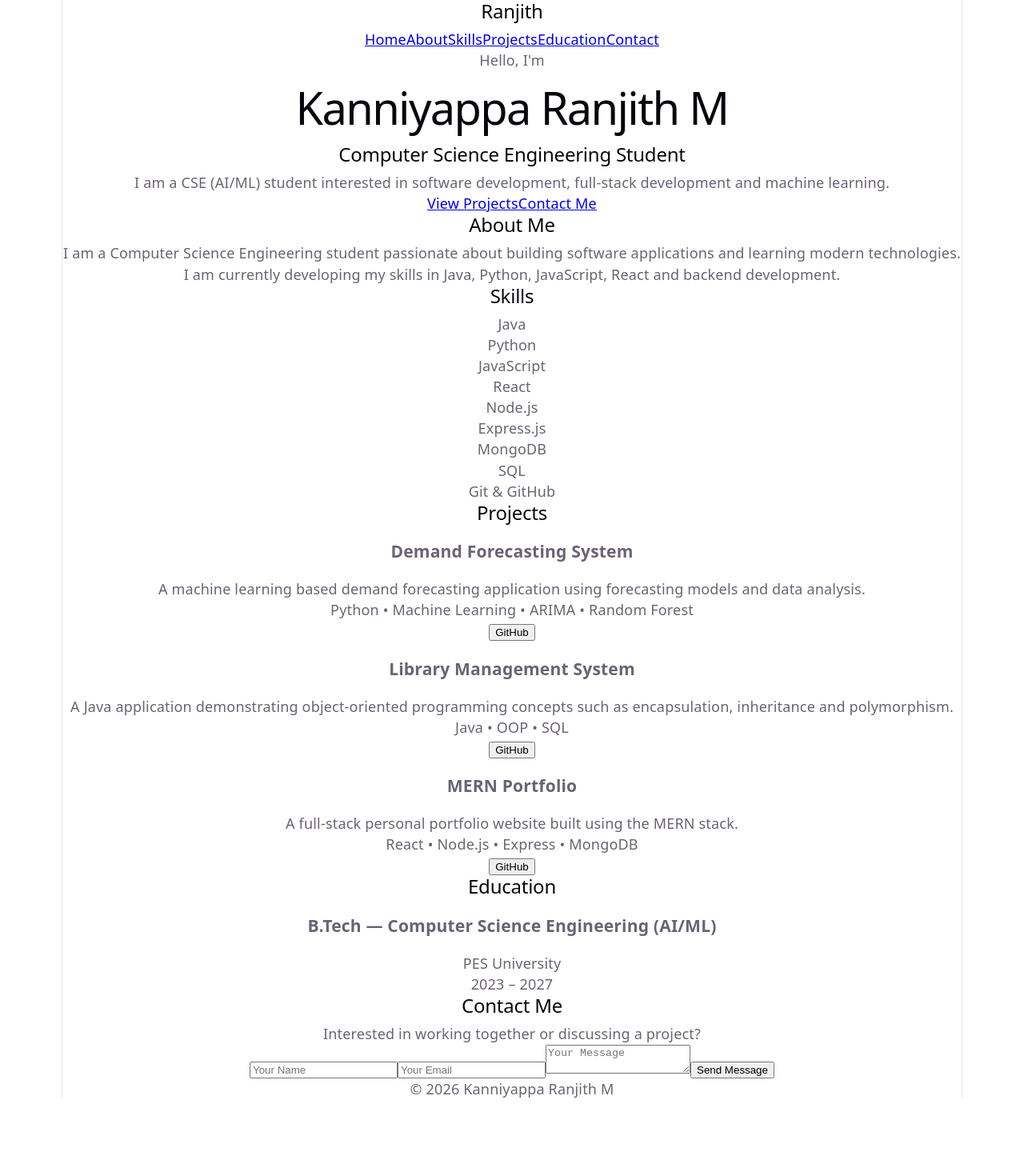
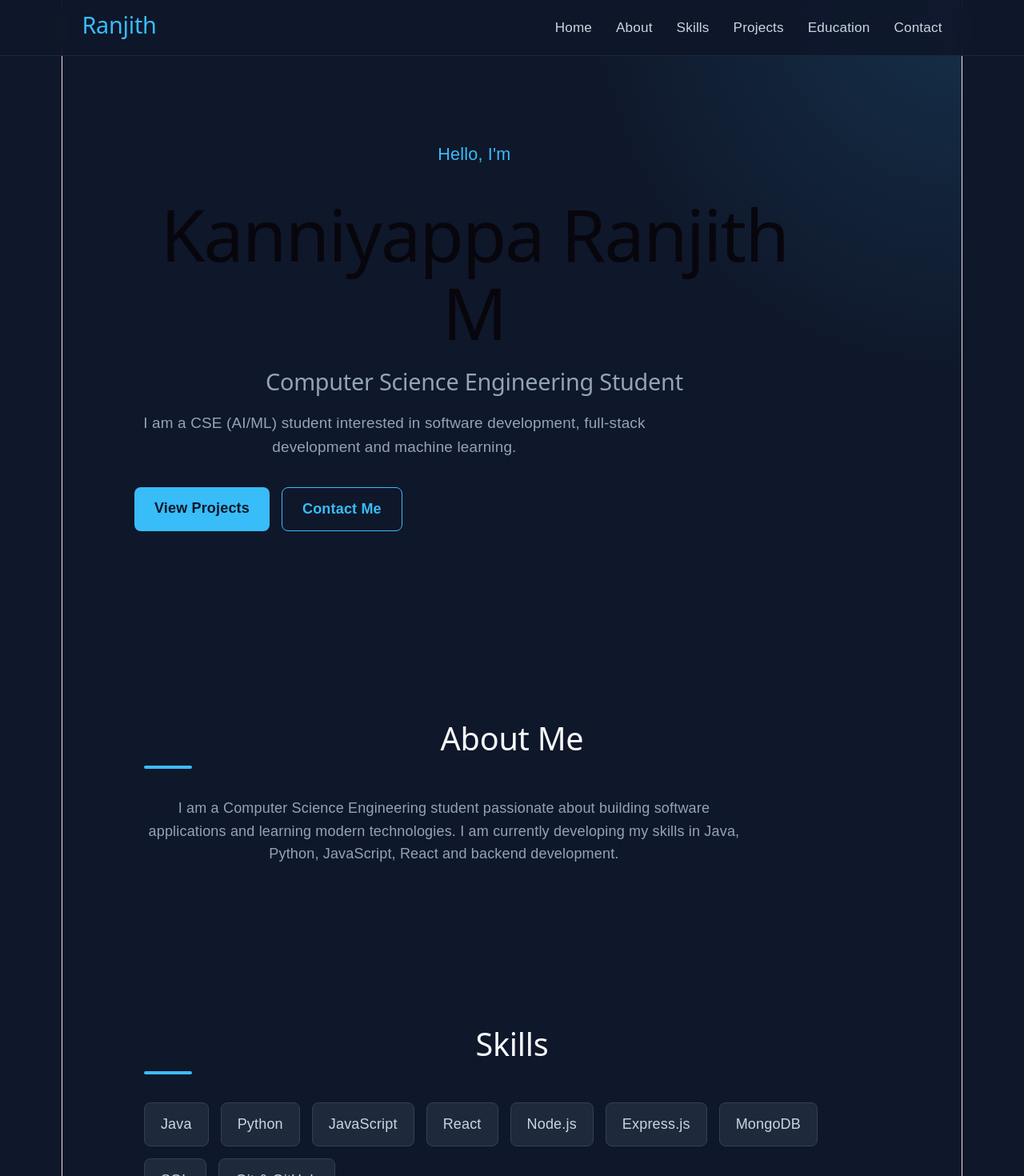
Before and after one commit to kr200360/Portfolio_KR, a React (Vite) app in the folder client/: page / in a window 1280 px wide. Shown: the top 1470 px of the page at 80% size. Before the commit the page ends 1374 px from the top, so only its background shows below. Built offline with nearby package versions, Linux system fonts and the light colour scheme.

Commit message:
updated app.css

```diff
--- a/client/src/App.css
+++ b/client/src/App.css
@@ -1,184 +1,419 @@
-.counter {
-  font-size: 16px;
-  padding: 5px 10px;
-  border-radius: 5px;
-  color: var(--accent);
-  background: var(--accent-bg);
-  border: 2px solid transparent;
-  transition: border-color 0.3s;
-  margin-bottom: 24px;
+/* =========================
+   Global Styles
+========================= */
 
-  &:hover {
-    border-color: var(--accent-border);
+* {
+  margin: 0;
+  padding: 0;
+  box-sizing: border-box;
+}
+
+html {
+  scroll-behavior: smooth;
+}
+
+body {
+  font-family: Arial, Helvetica, sans-serif;
+  background: #0f172a;
+  color: #e2e8f0;
+  line-height: 1.6;
+}
+
+a {
+  text-decoration: none;
+  color: inherit;
+}
+
+button {
+  font-family: inherit;
+  cursor: pointer;
+}
+
+.portfolio {
+  width: 100%;
+  overflow-x: hidden;
+}
+
+
+/* =========================
+   Navigation
+========================= */
+
+.navbar {
+  position: fixed;
+  top: 0;
+  left: 0;
+  width: 100%;
+  height: 70px;
+
+  display: flex;
+  justify-content: space-between;
+  align-items: center;
+
+  padding: 0 8%;
+
+  background: rgba(15, 23, 42, 0.9);
+  backdrop-filter: blur(10px);
+
+  border-bottom: 1px solid #1e293b;
+
+  z-index: 1000;
+}
+
+.logo {
+  font-size: 1.6rem;
+  color: #38bdf8;
+}
+
+.nav-links {
+  display: flex;
+  gap: 30px;
+}
+
+.nav-links a {
+  color: #cbd5e1;
+  font-size: 0.95rem;
+  transition: 0.3s;
+}
+
+.nav-links a:hover {
+  color: #38bdf8;
+}
+
+
+/* =========================
+   Hero Section
+========================= */
+
+.hero-section {
+  min-height: 100vh;
+
+  display: flex;
+  align-items: center;
+
+  padding: 100px 8% 60px;
+
+  background:
+    radial-gradient(
+      circle at top right,
+      rgba(56, 189, 248, 0.15),
+      transparent 35%
+    );
+}
+
+.hero-content {
+  max-width: 850px;
+}
+
+.intro {
+  color: #38bdf8;
+  font-size: 1.2rem;
+  margin-bottom: 10px;
+}
+
+.hero-content h1 {
+  font-size: clamp(3rem, 7vw, 5.5rem);
+  line-height: 1.1;
+  margin-bottom: 20px;
+}
+
+.hero-content h2 {
+  font-size: 1.6rem;
+  font-weight: 400;
+  color: #94a3b8;
+  margin-bottom: 20px;
+}
+
+.hero-description {
+  max-width: 650px;
+  color: #94a3b8;
+  font-size: 1.05rem;
+}
+
+.hero-buttons {
+  display: flex;
+  gap: 15px;
+  margin-top: 35px;
+}
+
+.hero-buttons a {
+  padding: 12px 25px;
+  border-radius: 8px;
+
+  background: #38bdf8;
+  color: #0f172a;
+
+  font-weight: bold;
+
+  transition: 0.3s;
+}
+
+.hero-buttons a:hover {
+  transform: translateY(-3px);
+  background: #7dd3fc;
+}
+
+.hero-buttons a:last-child {
+  background: transparent;
+  color: #38bdf8;
+  border: 1px solid #38bdf8;
+}
+
+
+/* =========================
+   General Sections
+========================= */
+
+.section {
+  max-width: 1100px;
+  margin: auto;
+
+  padding: 100px 8%;
+}
+
+.section > h2 {
+  font-size: 2.2rem;
+  margin-bottom: 35px;
+  color: #f8fafc;
+}
+
+.section > h2::after {
+  content: "";
+
+  display: block;
+
+  width: 60px;
+  height: 4px;
+
+  margin-top: 10px;
+
+  background: #38bdf8;
+  border-radius: 10px;
+}
+
+.section > p {
+  max-width: 750px;
+  color: #94a3b8;
+}
+
+
+/* =========================
+   Skills
+========================= */
+
+.skills-container {
+  display: flex;
+  flex-wrap: wrap;
+  gap: 15px;
+}
+
+.skills-container div {
+  padding: 12px 20px;
+
+  background: #1e293b;
+  border: 1px solid #334155;
+
+  border-radius: 8px;
+
+  color: #cbd5e1;
+
+  transition: 0.3s;
+}
+
+.skills-container div:hover {
+  border-color: #38bdf8;
+  color: #38bdf8;
+  transform: translateY(-3px);
+}
+
+
+/* =========================
+   Projects
+========================= */
+
+.projects-container {
+  display: grid;
+
+  grid-template-columns: repeat(3, 1fr);
+
+  gap: 25px;
+}
+
+.project-card {
+  padding: 25px;
+
+  background: #1e293b;
+
+  border: 1px solid #334155;
+
+  border-radius: 12px;
+
+  transition: 0.3s;
+}
+
+.project-card:hover {
+  transform: translateY(-7px);
+  border-color: #38bdf8;
+}
+
+.project-card h3 {
+  color: #f8fafc;
+  margin-bottom: 15px;
+}
+
+.project-card p {
+  color: #94a3b8;
+  margin-bottom: 15px;
+}
+
+.project-card button {
+  padding: 9px 18px;
+
+  border: none;
+  border-radius: 6px;
+
+  background: #38bdf8;
+  color: #0f172a;
+
+  font-weight: bold;
+}
+
+
+/* =========================
+   Education
+========================= */
+
+.education-card {
+  padding: 25px;
+
+  background: #1e293b;
+
+  border-left: 4px solid #38bdf8;
+
+  border-radius: 8px;
+}
+
+.education-card h3 {
+  margin-bottom: 10px;
+}
+
+.education-card p {
+  color: #94a3b8;
+}
+
+
+/* =========================
+   Contact
+========================= */
+
+.contact form {
+  display: flex;
+  flex-direction: column;
+
+  max-width: 600px;
+
+  gap: 15px;
+}
+
+.contact input,
+.contact textarea {
+  width: 100%;
+
+  padding: 14px;
+
+  border: 1px solid #334155;
+  border-radius: 8px;
+
+  background: #1e293b;
+
+  color: #f8fafc;
+
+  font-family: inherit;
+
+  outline: none;
+}
+
+.contact input:focus,
+.contact textarea:focus {
+  border-color: #38bdf8;
+}
+
+.contact textarea {
+  min-height: 150px;
+  resize: vertical;
+}
+
+.contact button {
+  width: fit-content;
+
+  padding: 12px 25px;
+
+  border: none;
+  border-radius: 8px;
+
+  background: #38bdf8;
+  color: #0f172a;
+
+  font-weight: bold;
+}
+
+
+/* =========================
+   Footer
+========================= */
+
+footer {
+  text-align: center;
+
+  padding: 30px;
+
+  border-top: 1px solid #1e293b;
+
+  color: #64748b;
+}
+
+
+/* =========================
+   Responsive Design
+========================= */
+
+@media (max-width: 900px) {
+  .projects-container {
+    grid-template-columns: 1fr;
   }
-  &:focus-visible {
-    outline: 2px solid var(--accent);
-    outline-offset: 2px;
+
+  .nav-links {
+    gap: 15px;
   }
 }
 
-.hero {
-  position: relative;
-
-  .base,
-  .framework,
-  .vite {
-    inset-inline: 0;
-    margin: 0 auto;
+@media (max-width: 600px) {
+  .navbar {
+    padding: 0 5%;
   }
 
-  .base {
-    width: 170px;
-    position: relative;
-    z-index: 0;
+  .nav-links {
+    display: none;
   }
 
-  .framework,
-  .vite {
-    position: absolute;
+  .hero-section {
+    padding: 100px 6% 60px;
   }
 
-  .framework {
-    z-index: 1;
-    top: 34px;
-    height: 28px;
-    transform: perspective(2000px) rotateZ(300deg) rotateX(44deg) rotateY(39deg)
-      scale(1.4);
+  .section {
+    padding: 80px 6%;
   }
 
-  .vite {
-    z-index: 0;
-    top: 107px;
-    height: 26px;
-    width: auto;
-    transform: perspective(2000px) rotateZ(300deg) rotateX(40deg) rotateY(39deg)
-      scale(0.8);
+  .hero-content h1 {
+    font-size: 3rem;
+  }
+
+  .hero-content h2 {
+    font-size: 1.2rem;
+  }
+
+  .hero-buttons {
+    flex-direction: column;
+    width: fit-content;
   }
 }
-
-#center {
-  display: flex;
-  flex-direction: column;
-  gap: 25px;
-  place-content: center;
-  place-items: center;
-  flex-grow: 1;
-
-  @media (max-width: 1024px) {
-    padding: 32px 20px 24px;
-    gap: 18px;
-  }
-}
-
-#next-steps {
-  display: flex;
-  border-top: 1px solid var(--border);
-  text-align: left;
-
-  & > div {
-    flex: 1 1 0;
-    padding: 32px;
-    @media (max-width: 1024px) {
-      padding: 24px 20px;
-    }
-  }
-
-  .icon {
-    margin-bottom: 16px;
-    width: 22px;
-    height: 22px;
-  }
-
-  @media (max-width: 1024px) {
-    flex-direction: column;
-    text-align: center;
-  }
-}
-
-#docs {
-  border-right: 1px solid var(--border);
-
-  @media (max-width: 1024px) {
-    border-right: none;
-    border-bottom: 1px solid var(--border);
-  }
-}
-
-#next-steps ul {
-  list-style: none;
-  padding: 0;
-  display: flex;
-  gap: 8px;
-  margin: 32px 0 0;
-
-  .logo {
-    height: 18px;
-  }
-
-  a {
-    color: var(--text-h);
-    font-size: 16px;
-    border-radius: 6px;
-    background: var(--social-bg);
-    display: flex;
-    padding: 6px 12px;
-    align-items: center;
-    gap: 8px;
-    text-decoration: none;
-    transition: box-shadow 0.3s;
-
-    &:hover {
-      box-shadow: var(--shadow);
-    }
-    .button-icon {
-      height: 18px;
-      width: 18px;
-    }
-  }
-
-  @media (max-width: 1024px) {
-    margin-top: 20px;
-    flex-wrap: wrap;
-    justify-content: center;
-
-    li {
-      flex: 1 1 calc(50% - 8px);
-    }
-
-    a {
-      width: 100%;
-      justify-content: center;
-      box-sizing: border-box;
-    }
-  }
-}
-
-#spacer {
-  height: 88px;
-  border-top: 1px solid var(--border);
-  @media (max-width: 1024px) {
-    height: 48px;
-  }
-}
-
-.ticks {
-  position: relative;
-  width: 100%;
-
-  &::before,
-  &::after {
-    content: '';
-    position: absolute;
-    top: -4.5px;
-    border: 5px solid transparent;
-  }
-
-  &::before {
-    left: 0;
-    border-left-color: var(--border);
-  }
-  &::after {
-    right: 0;
-    border-right-color: var(--border);
-  }
-}
```
